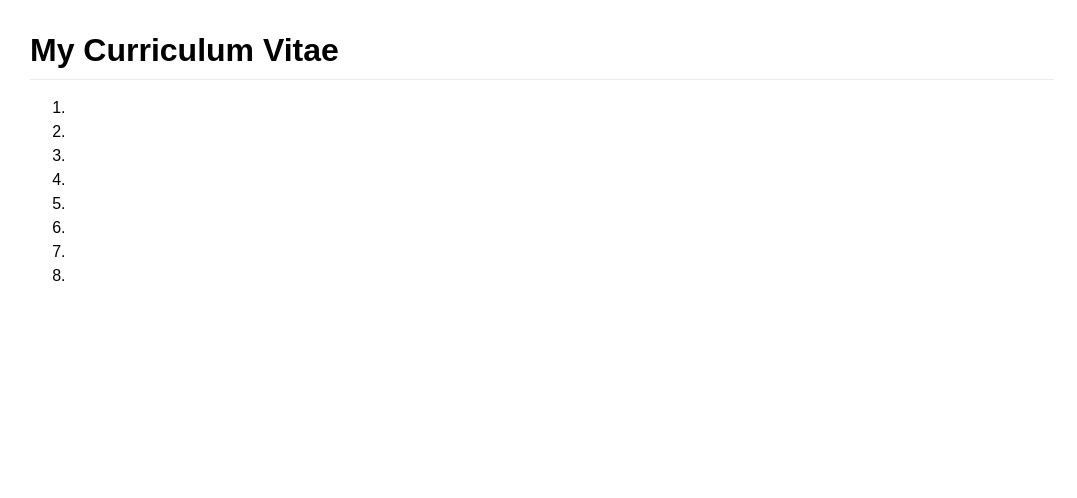
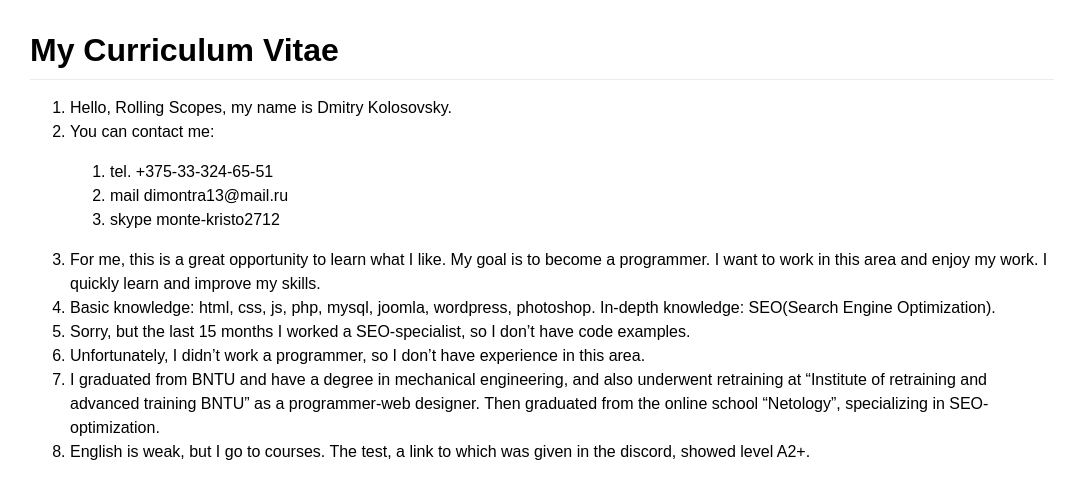
Before and after one commit to 13dimon13/rsschool-cv, a plain HTML site: page index.html in a window 1280 px wide. Shown: the whole page, without its empty margins (98-1175 px from the left). Drawn offline with Linux system fonts and the light colour scheme.

Commit message:
feat: add ul text

```diff
--- a/index.html
+++ b/index.html
@@ -11,14 +11,20 @@
     <div id="main">
         <h1>My Curriculum Vitae</h1>
         <ol>
-            <li></li>
-            <li></li>
-            <li></li>
-            <li></li>
-            <li></li>
-            <li></li>
-            <li></li>
-            <li></li>
+            <li>Hello, Rolling Scopes, my name is Dmitry Kolosovsky.</li>
+            <li>You can contact me:
+                <ol>
+                    <li>tel. +375-33-324-65-51</li>
+                    <li>mail dimontra13@mail.ru</li>
+                    <li>skype monte-kristo2712</li>
+                </ol>
+            </li>
+            <li>For me, this is a great opportunity to learn what I like. My goal is to become a programmer. I want to work in this area and enjoy my work. I quickly learn and improve my skills.</li>
+            <li>Basic knowledge: html, css, js, php, mysql, joomla, wordpress, photoshop. In-depth knowledge: SEO(Search Engine Optimization).</li>
+            <li>Sorry, but the last 15 months I worked a SEO-specialist, so I don’t have code examples.</li>
+            <li>Unfortunately, I didn’t work a programmer, so I don’t have experience in this area.</li>
+            <li>I graduated from BNTU and have a degree in mechanical engineering, and also underwent retraining at “Institute of retraining and advanced training BNTU” as a programmer-web designer. Then graduated from the online school “Netology”, specializing in SEO-optimization.</li>
+            <li>English is weak, but I go to courses. The test, a link to which was given in the discord, showed level A2+.</li>
         </ol>
     </div>
 </body>
```
